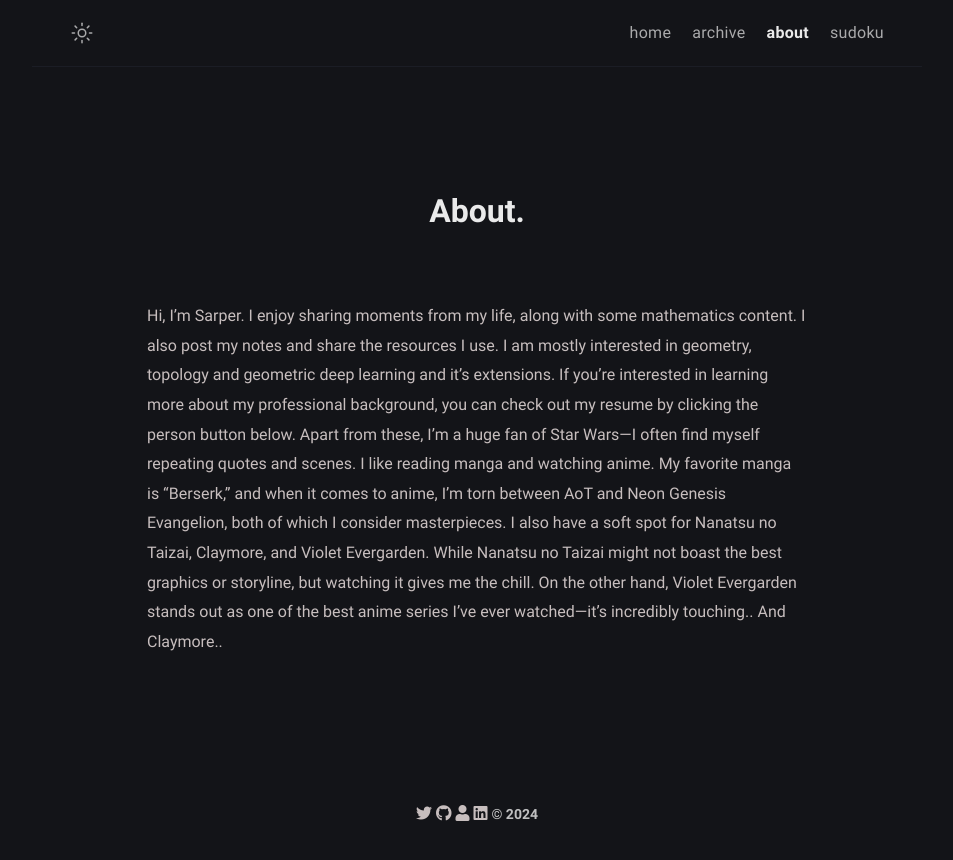
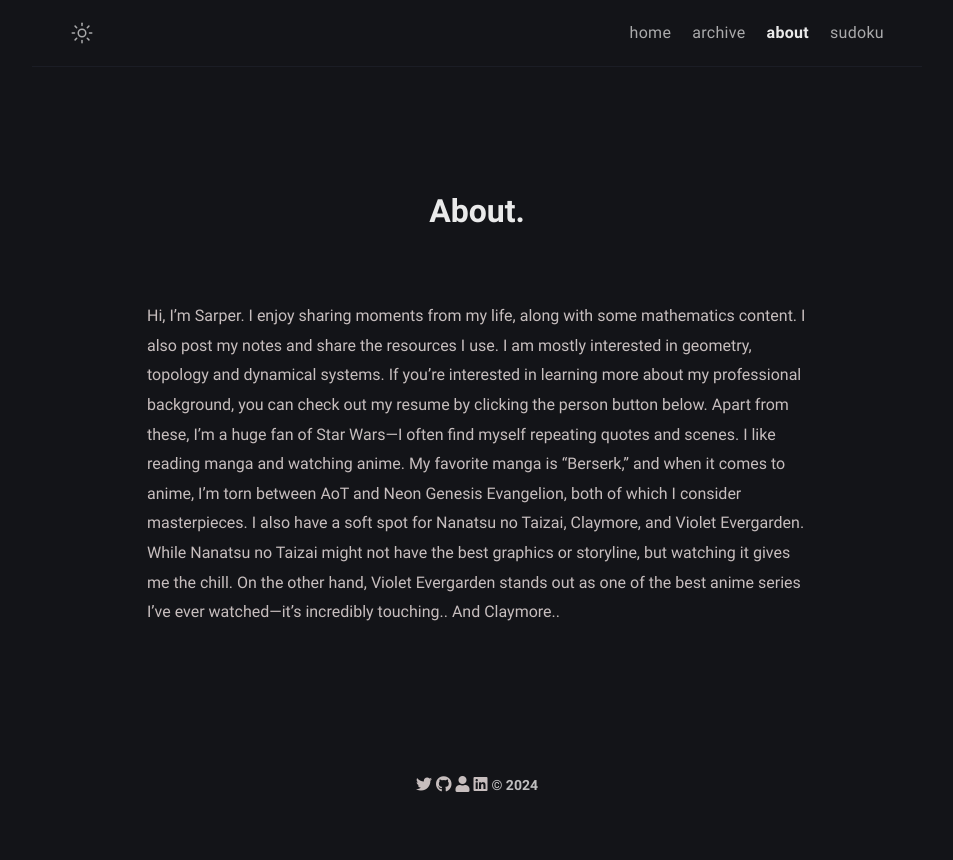
Before and after one commit to sarperyn/sarperyn.github.io, a Jekyll site: the page built from about.md, in a window 1280 px wide. Shown: the top 860 px of the page, without its empty margins (163-1116 px from the left). Built offline with Jekyll 4.4.1, drawn with Linux system fonts in a browser that asks for light colours.

Commit message:
about updated?

```diff
--- a/about.md
+++ b/about.md
@@ -6,5 +6,5 @@
 comments: false
 ---
 
-Hi, I'm Sarper. I enjoy sharing moments from my life, along with some mathematics content. I also post my notes and share the resources I use. I am mostly interested in geometry, topology and geometric deep learning and it's extensions. If you're interested in learning more about my professional background, you can check out my resume by clicking the person button below.
-Apart from these, I'm a huge fan of Star Wars—I often find myself repeating quotes and scenes. I like reading manga and watching anime. My favorite manga is "Berserk," and when it comes to anime, I'm torn between AoT and Neon Genesis Evangelion, both of which I consider masterpieces. I also have a soft spot for Nanatsu no Taizai, Claymore, and Violet Evergarden. While Nanatsu no Taizai might not boast the best graphics or storyline, but watching it gives me the chill. On the other hand, Violet Evergarden stands out as one of the best anime series I've ever watched—it's incredibly touching.. And Claymore..
+Hi, I'm Sarper. I enjoy sharing moments from my life, along with some mathematics content. I also post my notes and share the resources I use. I am mostly interested in geometry, topology and dynamical systems. If you're interested in learning more about my professional background, you can check out my resume by clicking the person button below.
+Apart from these, I'm a huge fan of Star Wars—I often find myself repeating quotes and scenes. I like reading manga and watching anime. My favorite manga is "Berserk," and when it comes to anime, I'm torn between AoT and Neon Genesis Evangelion, both of which I consider masterpieces. I also have a soft spot for Nanatsu no Taizai, Claymore, and Violet Evergarden. While Nanatsu no Taizai might not have the best graphics or storyline, but watching it gives me the chill. On the other hand, Violet Evergarden stands out as one of the best anime series I've ever watched—it's incredibly touching.. And Claymore..
```
